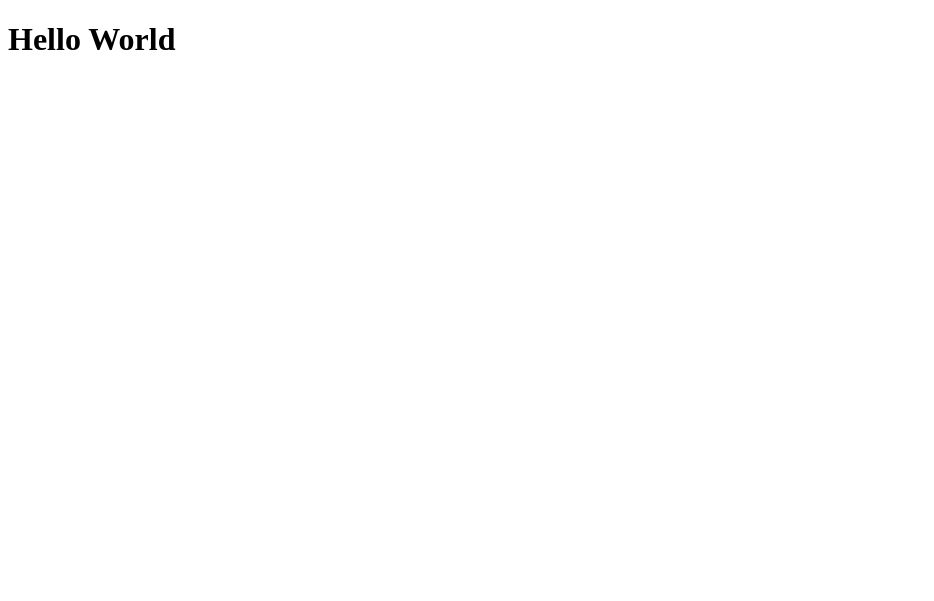
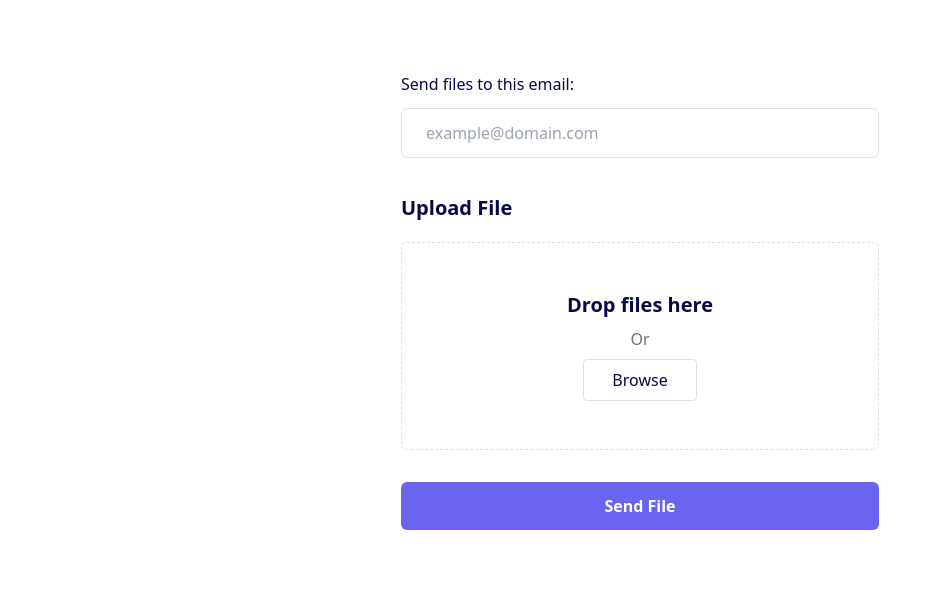
Before and after one commit to karamih/microservice_fastapi_ocr, a FastAPI app: page / in a window 1280 px wide. Before the commit the part shown is almost empty. Shown: the top 601 px of the page, without its empty margins (0-934 px from the left). Run offline with FastAPI, Linux system fonts and the light colour scheme; some libraries are stand-ins or nearby versions.

Commit message:
redesign html page

```diff
--- a/src/templates/index.html
+++ b/src/templates/index.html
@@ -1,10 +1,74 @@
 <!DOCTYPE html>
 <html lang="en">
 <head>
+    <script src="https://cdn.tailwindcss.com"></script>
     <meta charset="UTF-8">
     <title>OCR</title>
 </head>
 <body>
-    <h1>Hello World</h1>
+    <!-- component -->
+<div class="flex items-center justify-center p-12">
+  <!-- Author: FormBold Team -->
+  <!-- Learn More: https://formbold.com -->
+  <div class="mx-auto w-full max-w-[550px] bg-white">
+    <form
+      class="py-6 px-9"
+      action="https://formbold.com/s/FORM_ID"
+      method="POST"
+    >
+      <div class="mb-5">
+        <label
+          for="email"
+          class="mb-3 block text-base font-medium text-[#07074D]"
+        >
+          Send files to this email:
+        </label>
+        <input
+          type="email"
+          name="email"
+          id="email"
+          placeholder="example@domain.com"
+          class="w-full rounded-md border border-[#e0e0e0] bg-white py-3 px-6 text-base font-medium text-[#6B7280] outline-none focus:border-[#6A64F1] focus:shadow-md"
+        />
+      </div>
+
+      <div class="mb-6 pt-4">
+        <label class="mb-5 block text-xl font-semibold text-[#07074D]">
+          Upload File
+        </label>
+
+        <div class="mb-8">
+          <input type="file" name="file" id="file" class="sr-only" />
+          <label
+            for="file"
+            class="relative flex min-h-[200px] items-center justify-center rounded-md border border-dashed border-[#e0e0e0] p-12 text-center"
+          >
+            <div>
+              <span class="mb-2 block text-xl font-semibold text-[#07074D]">
+                Drop files here
+              </span>
+              <span class="mb-2 block text-base font-medium text-[#6B7280]">
+                Or
+              </span>
+              <span
+                class="inline-flex rounded border border-[#e0e0e0] py-2 px-7 text-base font-medium text-[#07074D]"
+              >
+                Browse
+              </span>
+            </div>
+          </label>
+        </div>
+      </div>
+
+      <div>
+        <button
+          class="hover:shadow-form w-full rounded-md bg-[#6A64F1] py-3 px-8 text-center text-base font-semibold text-white outline-none"
+        >
+          Send File
+        </button>
+      </div>
+    </form>
+  </div>
+</div>
 </body>
 </html>
```
